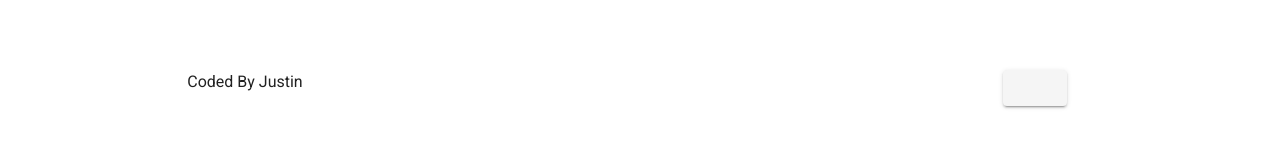
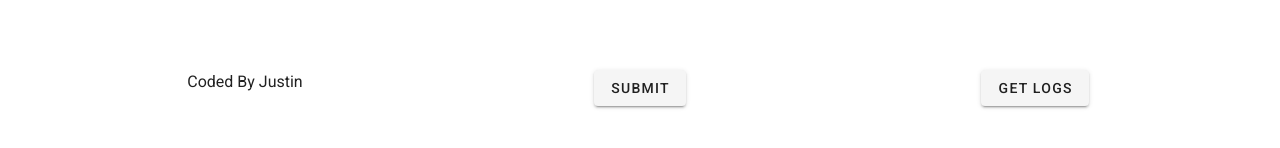
Before and after one commit to Warspiteful/InsaneGenshinProject, a Vue app in the folder client/: page / in a window 1280 px wide. Shown: the part 260-408 px from the top of the page. Built offline with nearby package versions, Linux system fonts and the light colour scheme.

Commit message:
Dragging Animation

```diff
--- a/client/src/components/HelloWorld.vue
+++ b/client/src/components/HelloWorld.vue
@@ -1,7 +1,8 @@
 <template>
 <v-app>
   <v-container fluid>
-              <draggable class="row" v-model="cards">
+              <draggable  v-model="cards">
+              <TransitionGroup class="row" name = "list">
  <v-col name="list" v-for="card in cards"
             :key="card.title"
             :cols="card.flex"
@@ -21,7 +22,7 @@
                 </v-card>
 
               </v-col>
-
+</TransitionGroup>
                         </draggable>
             </v-container>
 
@@ -39,10 +40,11 @@
              Coded By Justin
       </v-col>
                   <v-col cols="4">
+                     <v-btn>Submit</v-btn>
 
       </v-col>
                 <v-col cols="4">
-                  <v-btn></v-btn>
+                  <v-btn>Get Logs</v-btn>
       </v-col>
       </v-row>
 
```
